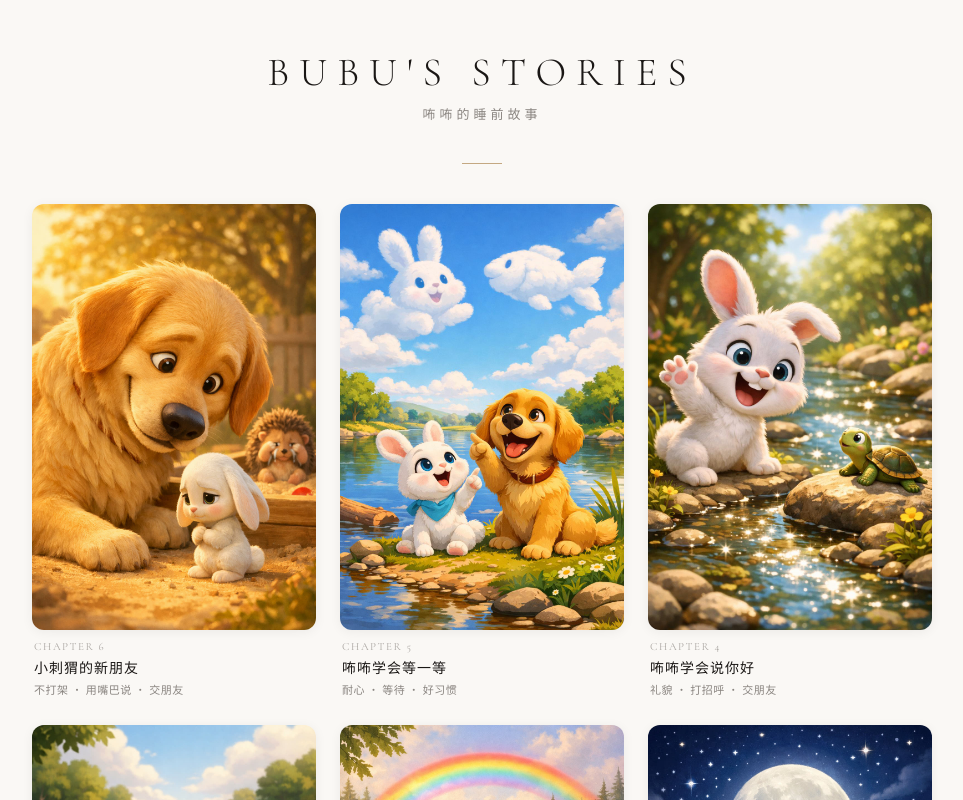
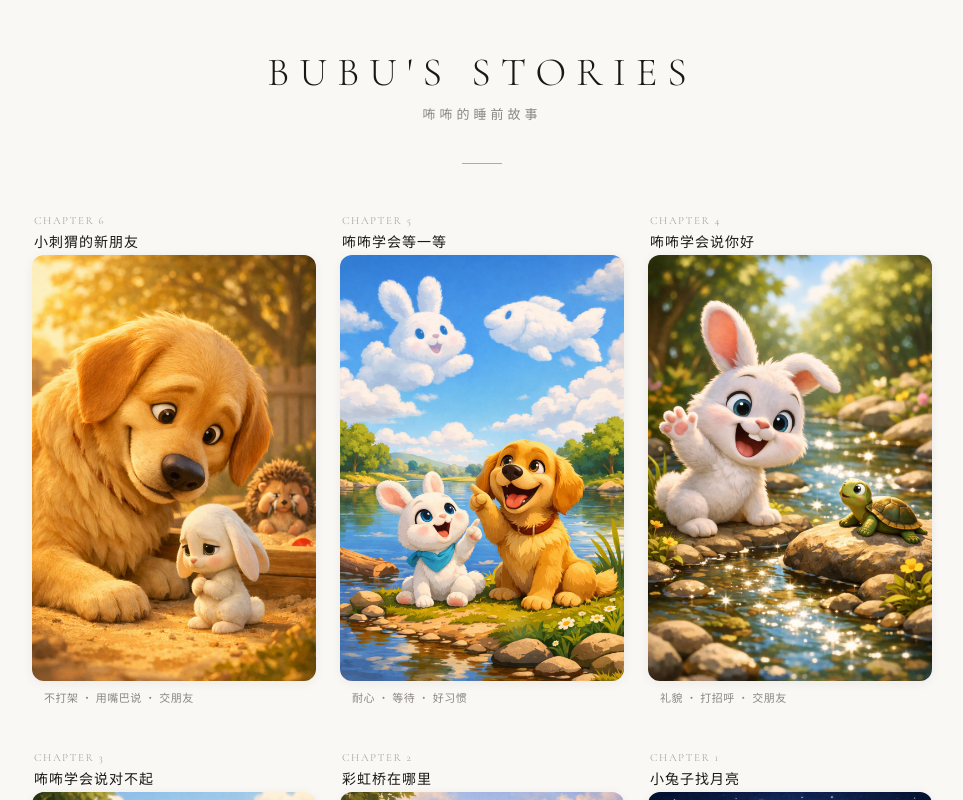
Before and after one commit to NomiBonnie/bubu-stories, a React (Vite) app: page / in a window 1280 px wide. Shown: the top 800 px of the page, without its empty margins (158-1121 px from the left). Built offline with nearby package versions, Linux system fonts and the light colour scheme.

Commit message:
style: reorder card layout - chapter, title, cover, tags

```diff
--- a/src/Home.css
+++ b/src/Home.css
@@ -104,7 +104,8 @@
   font-size: 11px;
   font-weight: 300;
   color: var(--text-light);
-  margin: 0 0 4px;
+  margin: 0;
+  padding: 8px 12px 12px;
   letter-spacing: 0.5px;
 }
 
--- a/src/Home.jsx
+++ b/src/Home.jsx
@@ -13,16 +13,16 @@ export default function Home({ stories, onSelect }) {
           const coverImg = `${BASE}images/${s.id}/${s.cover}.jpg`
           return (
             <div key={s.id} className="story-card" onClick={() => onSelect(s.id)}>
+              <div className="story-card-info">
+                {s.chapter && <p className="story-card-chapter">Chapter {s.chapter}</p>}
+                <h2 className="story-card-title">{s.title}</h2>
+              </div>
               <div className="story-card-img-wrap">
                 <img src={coverImg} alt={s.title} className="story-card-img" />
               </div>
-              <div className="story-card-info">
-                {s.chapter && <p className="story-card-chapter">Chapter {s.chapter}</p>}
-                <h2 className="story-card-title">{s.title}</h2>
-                {s.tags && (
-                  <p className="story-card-tags">{s.tags.join('  ·  ')}</p>
-                )}
-              </div>
+              {s.tags && (
+                <p className="story-card-tags">{s.tags.join('  ·  ')}</p>
+              )}
             </div>
           )
         })}
```
